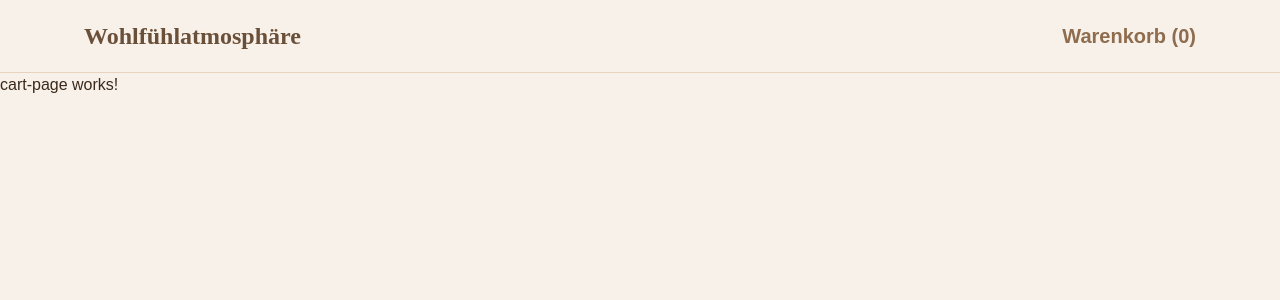
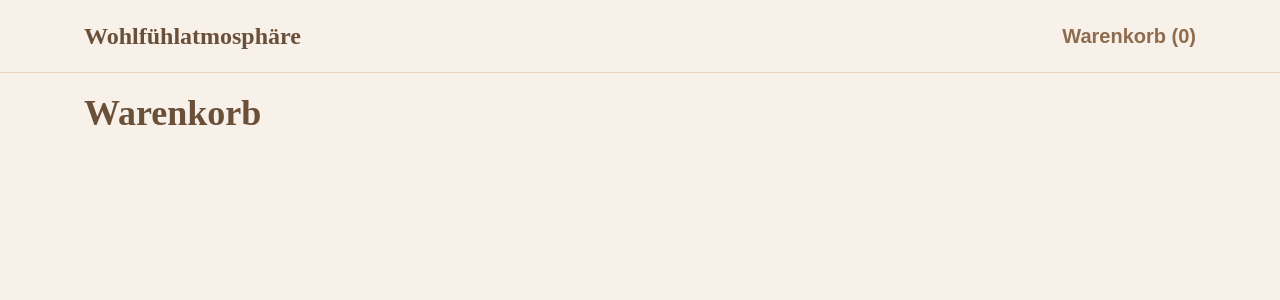
Before and after one commit to maximilianbese/E-Commerce-Shop, an Angular app in the folder client/: page /warenkorb in a window 1280 px wide. Shown: the top 300 px of the page. Built offline with nearby package versions, Linux system fonts and the light colour scheme.

Commit message:
feat: implement cart page layout and integrate cart service for item display

```diff
--- a/client/src/app/features/cart/cart-page/cart-page.html
+++ b/client/src/app/features/cart/cart-page/cart-page.html
@@ -1 +1,12 @@
-<p>cart-page works!</p>
+<main class="p-5 max-w-6xl mx-auto">
+  <h1 class="text-4xl font-heading text-brand-dark font-semibold">Warenkorb</h1>
+
+  <ul>
+    @for (product of cartService.items(); track product.id) {
+      <li class="flex justify-between border-t border-surface py-3">
+        <span>{{ product.name }}</span>
+        <span class="font-bold">{{ product.price | currency: 'EUR' }}</span>
+      </li>
+    }
+  </ul>
+</main>
--- a/client/src/app/features/cart/cart-page/cart-page.ts
+++ b/client/src/app/features/cart/cart-page/cart-page.ts
@@ -1,9 +1,13 @@
-import { Component } from '@angular/core';
+import { Component, inject } from '@angular/core';
+import { CartService } from '../../../shared/services/cart-service';
+import { CurrencyPipe } from '@angular/common';
 
 @Component({
-  imports: [],
+  imports: [CurrencyPipe],
   selector: 'app-cart-page',
   styleUrl: './cart-page.scss',
   templateUrl: './cart-page.html',
 })
-export class CartPage {}
+export class CartPage {
+  protected readonly cartService = inject(CartService);
+}
```
